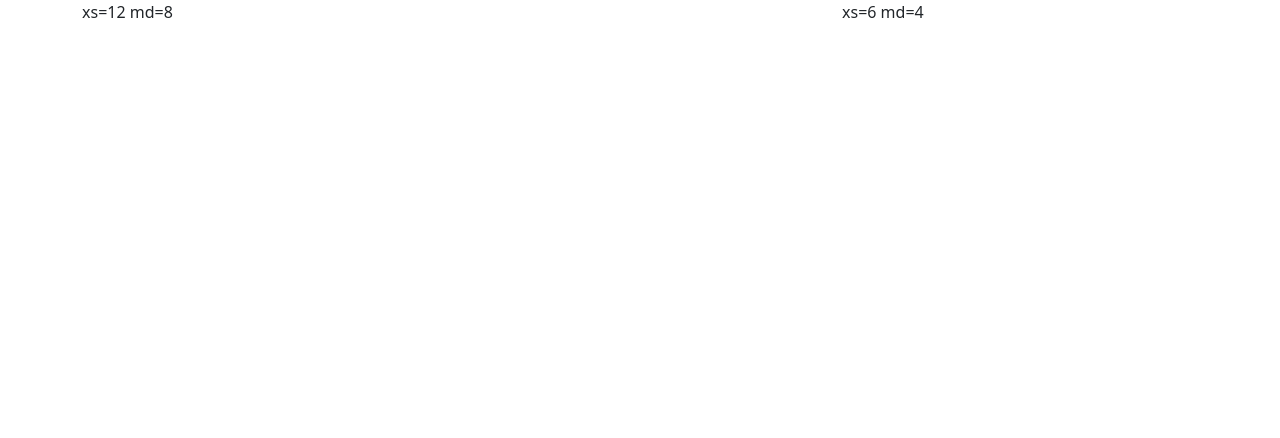
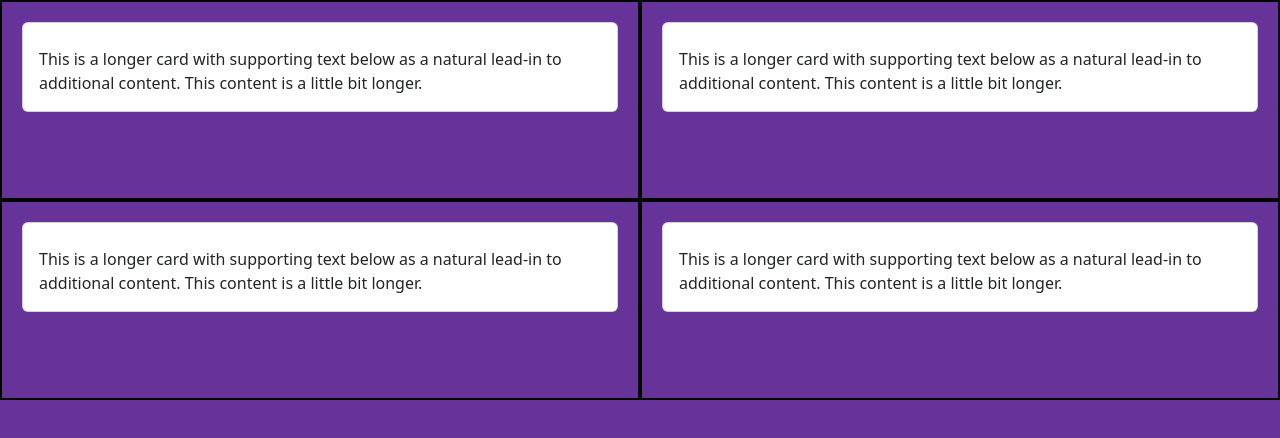
Before and after one commit to Sau1707/VisconHackaton2022, a Next.js app in the folder Frontend/: page /test in a window 1280 px wide. Shown: the top 438 px of the page. Built offline with nearby package versions, Linux system fonts and the light colour scheme.

Commit message:
Add cards

```diff
--- a/Frontend/components/box.jsx
+++ b/Frontend/components/box.jsx
@@ -5,7 +5,7 @@ import Card from 'react-bootstrap/Card';
 
 export default function Box(props) {
     return (
-        <Card style={{ width: '50rem' }}>
+        <Card>
             <Card.Body>
                 <Card.Title>{props.title}</Card.Title>
                 <Card.Text>
--- a/Frontend/components/grid.jsx
+++ b/Frontend/components/grid.jsx
@@ -1,16 +1,13 @@
+import style from "./grid.module.css"
 import Container from 'react-bootstrap/Container';
 import { Row, Col } from "react-bootstrap";
 
 export default function Grid(props) {
+    console.log()
     return (
-        <Container>
-            <Row>
-                <Col xs={12} md={8}>
-                    xs=12 md=8
-                </Col>
-                <Col xs={6} md={4}>
-                    xs=6 md=4
-                </Col>
+        <Container className={style.mainBox}>
+            <Row xs={1} md={2}>
+                {props.children.map(e => <Col className={style.fake}> {e}</Col>)}
             </Row>
         </Container>
     );
--- a/Frontend/components/grid.module.css
+++ b/Frontend/components/grid.module.css
@@ -1,5 +1,13 @@
 .mainBox {
     width: 100vw;
     height: 100vh;
+    margin: 0 !important;
+    max-width:  100%;
     background-color: rebeccapurple;
 }
+
+.fake {
+    padding: 20px;
+    height: 200px;
+    border: 2px solid black
+}
--- a/Frontend/pages/test.js
+++ b/Frontend/pages/test.js
@@ -1,7 +1,12 @@
 import Grid from "../components/grid"
-
+import Box from "../components/box"
 export default function Home() {
   return (
-    <Grid></Grid>
+    <Grid>
+        <Box></Box>
+        <Box></Box>
+        <Box></Box>
+        <Box></Box>
+    </Grid>
   )
 }
```
Lines whose indentation alone changed are shown as unchanged.
